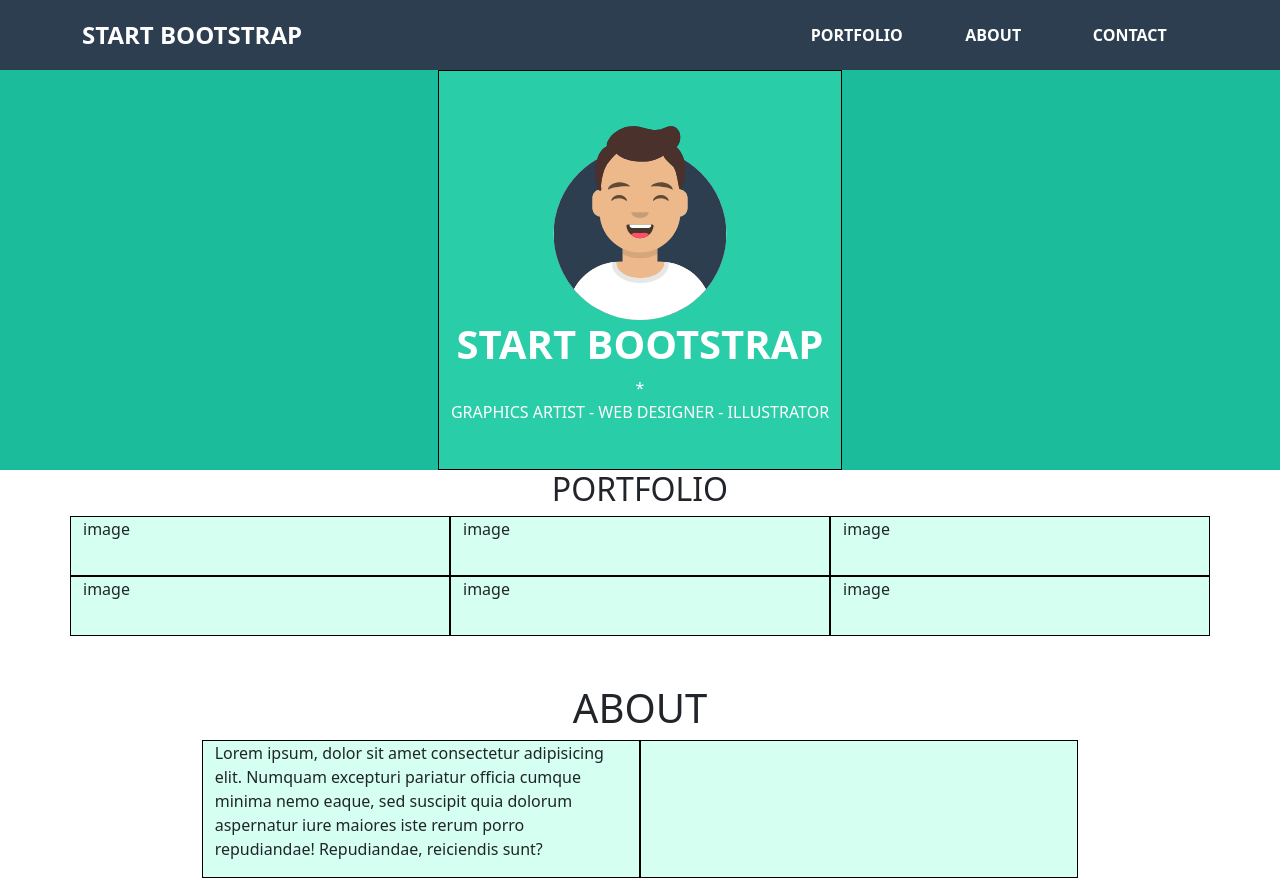
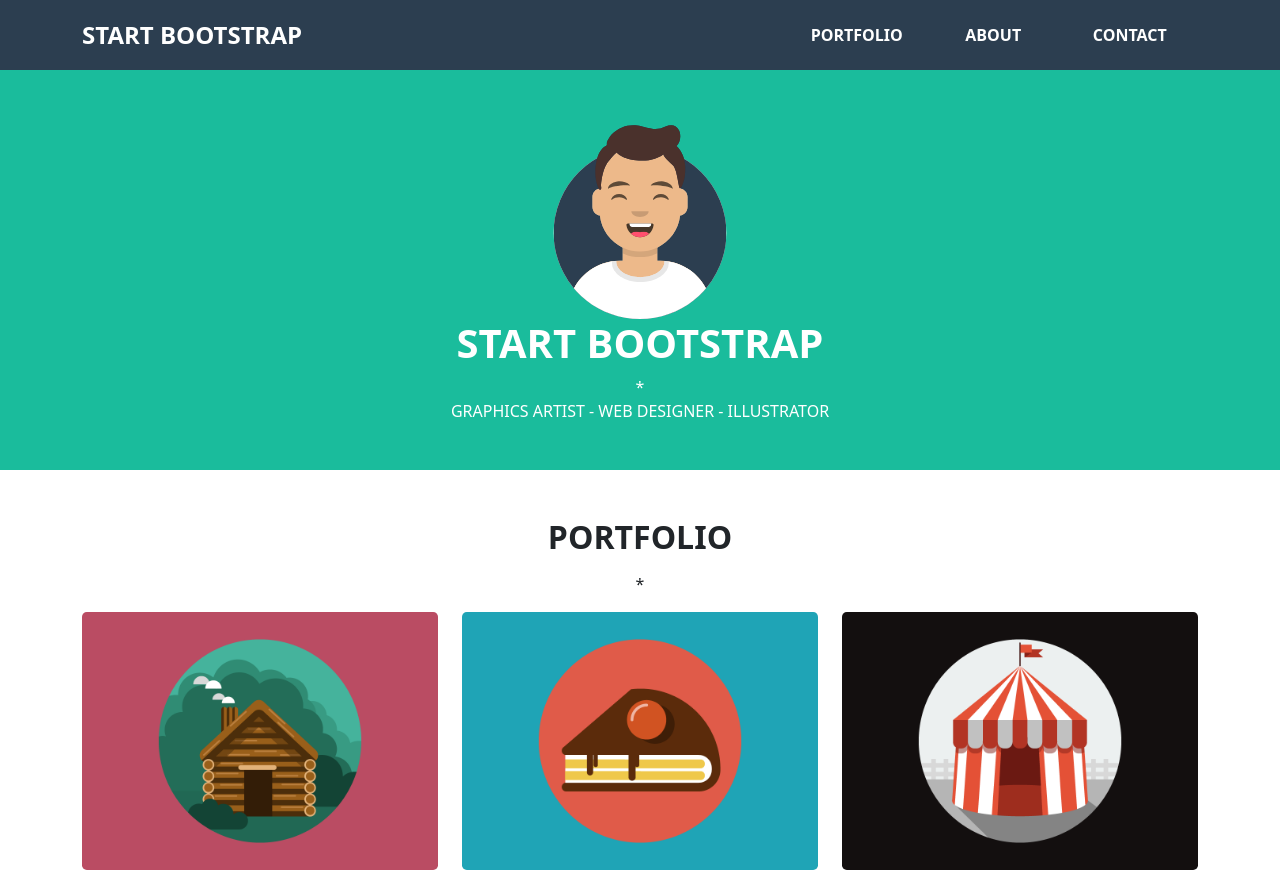
Before and after one commit to CarloDM/html-css-bootstrap-freelancer, a plain HTML site: page index.html in a window 1280 px wide. Shown: the top 881 px of the page. Drawn offline with nearby package versions, Linux system fonts and the light colour scheme.

Commit message:
[portfolio] insert content

```diff
--- a/index.html
+++ b/index.html
@@ -43,11 +43,11 @@
 
     <div class="container-md d-flex justify-content-center h-100">
 
-      <div class="row h-100  debug_1">
-        <div class="col d-flex flex-column  align-items-center mt-5 .debug_1">
+      <div class="row h-100  ">
+        <div class="col d-flex flex-column  align-items-center mt-5 .">
           <img src="img/avatar.svg" alt="">
           <h1 class="text-center text-uppercase text-white my_bold">start bootstrap</h1>
-          <div class="my_break">
+          <div class="my_break_line">
             <div></div>
             <span class="text-white">*</span>
             <div></div>
@@ -60,20 +60,27 @@
     </div>
   </div>
 
-
   <main>
 
-    <section id="portfolio">
-      <h2 class="text-center">PORTFOLIO</h2>
+    <section id="portfolio" class="mt-5">
+
+      <h2 class="text-center my_bold mb-3">PORTFOLIO</h2>
+      <div class="my_break_line text-center mb-3">
+        <div></div>
+        <span class="">*</span>
+        <div></div>
+      </div>
 
       <div class="container-md">
         <div class="row">
-          <div class="col-12 col-sm-6 col-md-4  debug_1">image</div>
-          <div class="col-12 col-sm-6 col-md-4  debug_1">image</div>
-          <div class="col-12 col-sm-6 col-md-4  debug_1">image</div>
-          <div class="col-12 col-sm-6 col-md-4  debug_1">image</div>
-          <div class="col-12 col-sm-6 col-md-4  debug_1">image</div>
-          <div class="col-12 col-sm-6 col-md-4  debug_1">image</div>
+          <div class="col-12 col-sm-6 col-md-4 mb-3"><img class="w-100 rounded-3" src="img/cabin.png" alt=""></div>
+          <div class="col-12 col-sm-6 col-md-4 mb-3"><img class="w-100 rounded-3" src="img/cake.png" alt=""></div>
+          <div class="col-12 col-sm-6 col-md-4 mb-3"><img class="w-100 rounded-3" src="img/circus.png" alt=""></div>
+          <div class="col-12 col-sm-6 col-md-4 mb-3"><img class="w-100 rounded-3" src="img/game.png" alt=""></div>
+          <div class="col-12 col-sm-6 col-md-4 mb-3"><img class="w-100 rounded-3" src="img/safe.png" alt=""></div>
+          <div class="col-12 col-sm-6 col-md-4 mb-3"><img class="w-100 rounded-3" src="img/submarine.png" alt=""></div>
+
+
         </div>
 
       </div>
```
